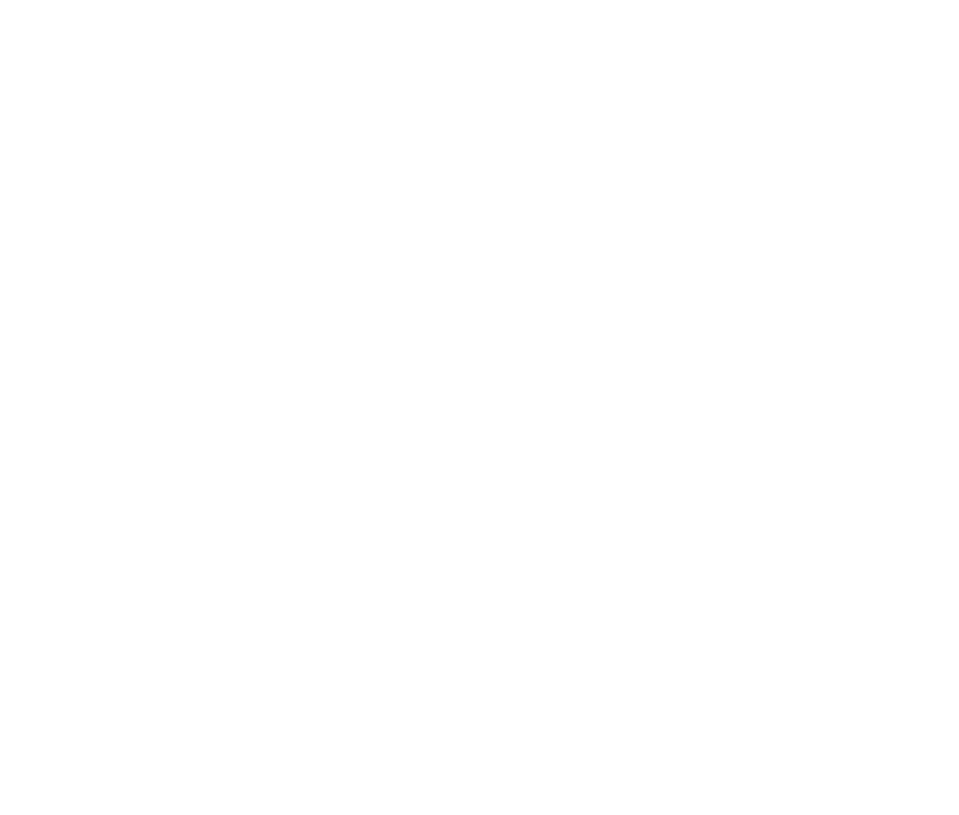
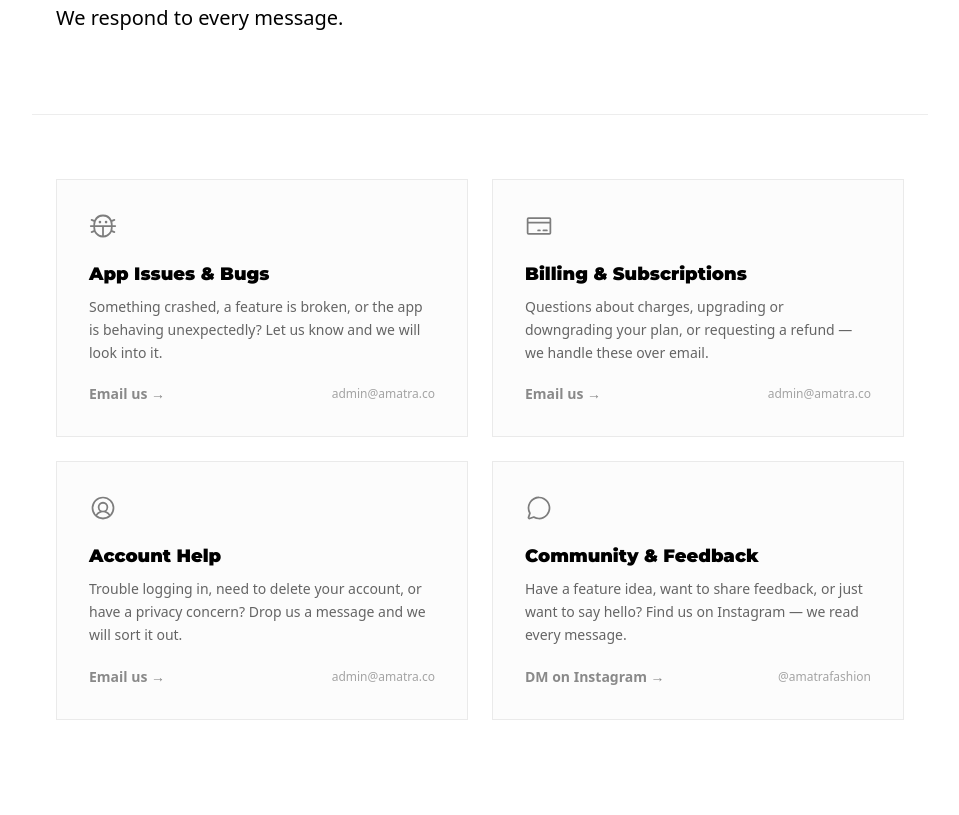
Before and after one commit to NIXBLACK11/amatra_landing_page, a Next.js app: page /support in a window 1280 px wide. Before the commit this address had no page. Shown: the part 427-1242 px from the top of the page, without its empty margins (160-1119 px from the left). Before the commit the page ends 800 px from the top, so only its background shows below. Built offline with nearby package versions, Linux system fonts and the light colour scheme.

Commit message:
feat: add support page

```diff
--- a/src/app/sitemap.ts
+++ b/src/app/sitemap.ts
@@ -8,6 +8,7 @@
     { url: BASE_URL,                              lastModified: now, changeFrequency: "weekly",  priority: 1.0 },
     { url: `${BASE_URL}/about`,                   lastModified: now, changeFrequency: "monthly", priority: 0.8 },
     { url: `${BASE_URL}/faq`,                     lastModified: now, changeFrequency: "monthly", priority: 0.8 },
+    { url: `${BASE_URL}/support`,                  lastModified: now, changeFrequency: "monthly", priority: 0.7 },
     { url: `${BASE_URL}/updates`,                 lastModified: now, changeFrequency: "weekly",  priority: 0.7 },
     { url: `${BASE_URL}/whitepaper`,              lastModified: now, changeFrequency: "monthly", priority: 0.6 },
     { url: `${BASE_URL}/privacy-policy`,          lastModified: now, changeFrequency: "yearly",  priority: 0.2 },
--- /dev/null
+++ b/src/app/support/layout.tsx
@@ -0,0 +1,16 @@
+import type { Metadata } from "next";
+
+export const metadata: Metadata = {
+  title: "Support",
+  description: "Get help with Amatra — report a bug, ask about billing, sort out your account, or reach us on Instagram.",
+  alternates: { canonical: "https://amatra.co/support" },
+  openGraph: {
+    title: "Support | Amatra",
+    description: "Get help with Amatra — report a bug, ask about billing, sort out your account, or reach us on Instagram.",
+    url: "https://amatra.co/support",
+  },
+};
+
+export default function SupportLayout({ children }: { children: React.ReactNode }) {
+  return <>{children}</>;
+}
--- /dev/null
+++ b/src/app/support/page.tsx
@@ -0,0 +1,156 @@
+"use client"
+
+import React from 'react';
+import { motion } from 'framer-motion';
+import { useTheme } from '@/context/ThemeContext';
+import { PiInstagramLogo, PiBug, PiCreditCard, PiUserCircle, PiChatCircle } from 'react-icons/pi';
+import { MdOutlineEmail } from 'react-icons/md';
+import PageLayout from '@/components/ui/PageLayout';
+import PageHero from '@/components/ui/PageHero';
+
+const categories = [
+  {
+    icon: <PiBug size={28} />,
+    title: 'App Issues & Bugs',
+    description: 'Something crashed, a feature is broken, or the app is behaving unexpectedly? Let us know and we will look into it.',
+    cta: 'Email us',
+    contact: 'admin@amatra.co',
+    href: 'mailto:admin@amatra.co',
+    external: false,
+  },
+  {
+    icon: <PiCreditCard size={28} />,
+    title: 'Billing & Subscriptions',
+    description: 'Questions about charges, upgrading or downgrading your plan, or requesting a refund — we handle these over email.',
+    cta: 'Email us',
+    contact: 'admin@amatra.co',
+    href: 'mailto:admin@amatra.co',
+    external: false,
+  },
+  {
+    icon: <PiUserCircle size={28} />,
+    title: 'Account Help',
+    description: 'Trouble logging in, need to delete your account, or have a privacy concern? Drop us a message and we will sort it out.',
+    cta: 'Email us',
+    contact: 'admin@amatra.co',
+    href: 'mailto:admin@amatra.co',
+    external: false,
+  },
+  {
+    icon: <PiChatCircle size={28} />,
+    title: 'Community & Feedback',
+    description: 'Have a feature idea, want to share feedback, or just want to say hello? Find us on Instagram — we read every message.',
+    cta: 'DM on Instagram',
+    contact: '@amatrafashion',
+    href: 'https://www.instagram.com/amatrafashion',
+    external: true,
+  },
+];
+
+export default function SupportPage() {
+  const { colors } = useTheme();
+
+  return (
+    <PageLayout>
+      <PageHero
+        label="Support"
+        title={<>WE'RE HERE<br />TO HELP.</>}
+        subtitle="Reach out for anything — bugs, billing, account issues, or just to say hi. We respond to every message."
+        maxWidth="max-w-4xl"
+      />
+
+      {/* Category cards */}
+      <section className="py-16 px-6 max-w-4xl mx-auto grid grid-cols-1 md:grid-cols-2 gap-6">
+        {categories.map((cat, i) => (
+          <motion.a
+            key={i}
+            href={cat.href}
+            target={cat.external ? '_blank' : undefined}
+            rel={cat.external ? 'noopener noreferrer' : undefined}
+            className="group flex flex-col gap-5 p-8 transition-colors duration-150"
+            style={{ border: `1px solid ${colors.text}12`, backgroundColor: `${colors.text}03` }}
+            initial={{ opacity: 0, y: 20 }}
+            whileInView={{ opacity: 1, y: 0 }}
+            viewport={{ once: true }}
+            transition={{ duration: 0.5, delay: i * 0.08 }}
+            whileHover={{ backgroundColor: `${colors.text}07` } as never}
+          >
+            <span style={{ color: colors.text, opacity: 0.5 }}>{cat.icon}</span>
+            <div>
+              <h2
+                className="font-montserrat font-black text-lg mb-2"
+                style={{ color: colors.text }}
+              >
+                {cat.title}
+              </h2>
+              <p
+                className="font-geist-mono text-sm leading-relaxed"
+                style={{ color: colors.text, opacity: 0.6 }}
+              >
+                {cat.description}
+              </p>
+            </div>
+            <div className="mt-auto flex items-center justify-between gap-4">
+              <span
+                className="font-geist-mono text-sm font-bold group-hover:opacity-100 transition-opacity duration-150"
+                style={{ color: colors.text, opacity: 0.45 }}
+              >
+                {cat.cta} →
+              </span>
+              <span
+                className="font-geist-mono text-xs"
+                style={{ color: colors.text, opacity: 0.35 }}
+              >
+                {cat.contact}
+              </span>
+            </div>
+          </motion.a>
+        ))}
+      </section>
+
+      {/* Direct contact block */}
+      <section className="py-8 pb-20 px-6 max-w-4xl mx-auto">
+        <motion.div
+          className="p-10 flex flex-col md:flex-row items-start md:items-center justify-between gap-8"
+          style={{ border: `1px solid ${colors.text}12`, backgroundColor: `${colors.text}04` }}
+          initial={{ opacity: 0, y: 20 }}
+          whileInView={{ opacity: 1, y: 0 }}
+          viewport={{ once: true }}
+          transition={{ duration: 0.7 }}
+        >
+          <div>
+            <p className="font-montserrat font-black text-xl mb-2" style={{ color: colors.text }}>
+              Not sure where to start?
+            </p>
+            <p className="font-geist-mono text-sm mb-1" style={{ color: colors.text, opacity: 0.55 }}>
+              Just pick whichever channel is easiest — we check both.
+            </p>
+            <p className="font-geist-mono text-sm" style={{ color: colors.text, opacity: 0.35 }}>
+              admin@amatra.co
+            </p>
+          </div>
+          <div className="flex gap-3 flex-wrap">
+            <a
+              href="mailto:admin@amatra.co"
+              className="flex items-center gap-2 px-6 py-3 font-geist-mono text-sm font-bold transition-opacity duration-150 hover:opacity-80"
+              style={{ border: `1px solid ${colors.text}30`, color: colors.text }}
+            >
+              <MdOutlineEmail size={16} />
+              Email
+            </a>
+            <a
+              href="https://www.instagram.com/amatrafashion"
+              target="_blank"
+              rel="noopener noreferrer"
+              className="flex items-center gap-2 px-6 py-3 font-geist-mono text-sm font-bold transition-opacity duration-150 hover:opacity-80"
+              style={{ border: `1px solid ${colors.text}30`, color: colors.text }}
+            >
+              <PiInstagramLogo size={16} />
+              Instagram
+            </a>
+          </div>
+        </motion.div>
+      </section>
+    </PageLayout>
+  );
+}
--- a/src/components/Landing/Footer.tsx
+++ b/src/components/Landing/Footer.tsx
@@ -75,6 +75,7 @@
             <FooterLink href="/#pricing">Pricing</FooterLink>
             <FooterLink href="/about">About</FooterLink>
             <FooterLink href="/faq">FAQ</FooterLink>
+            <FooterLink href="/support">Support</FooterLink>
           </div>
 
           {/* More */}
```
